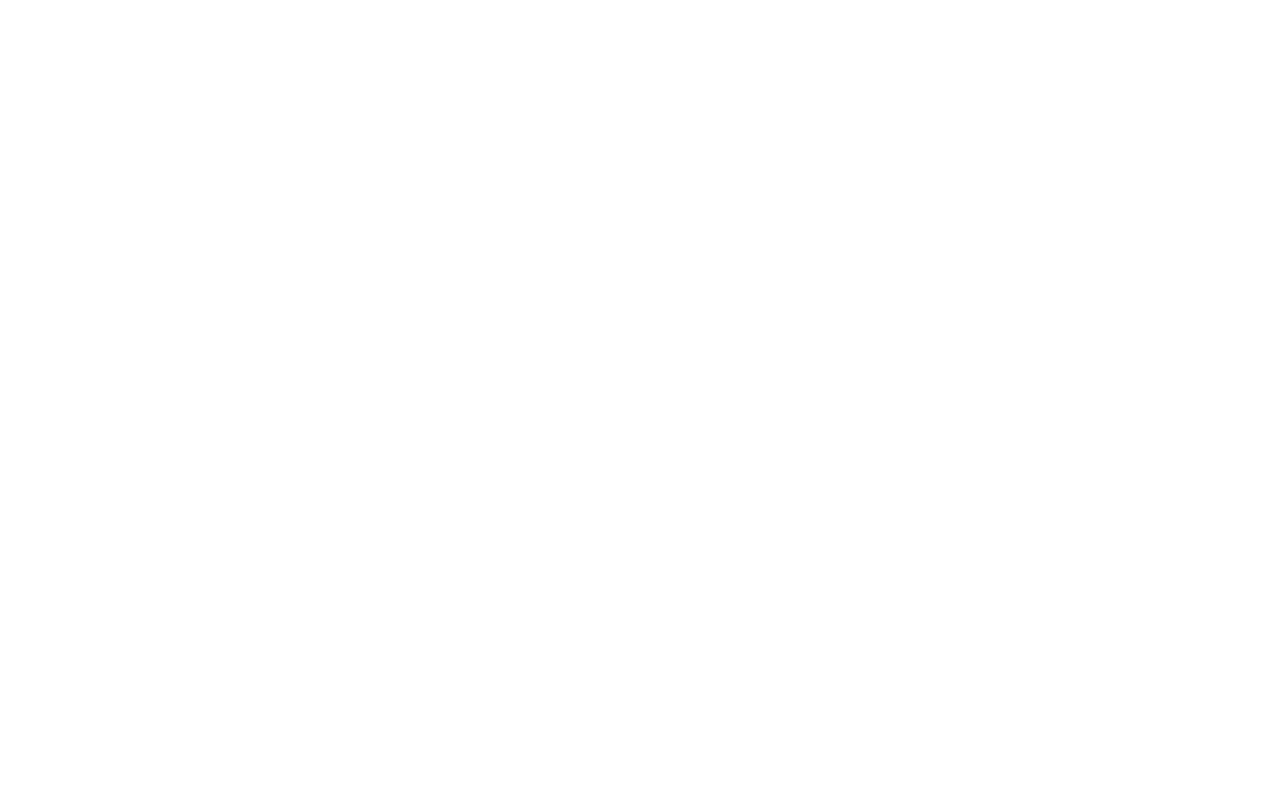
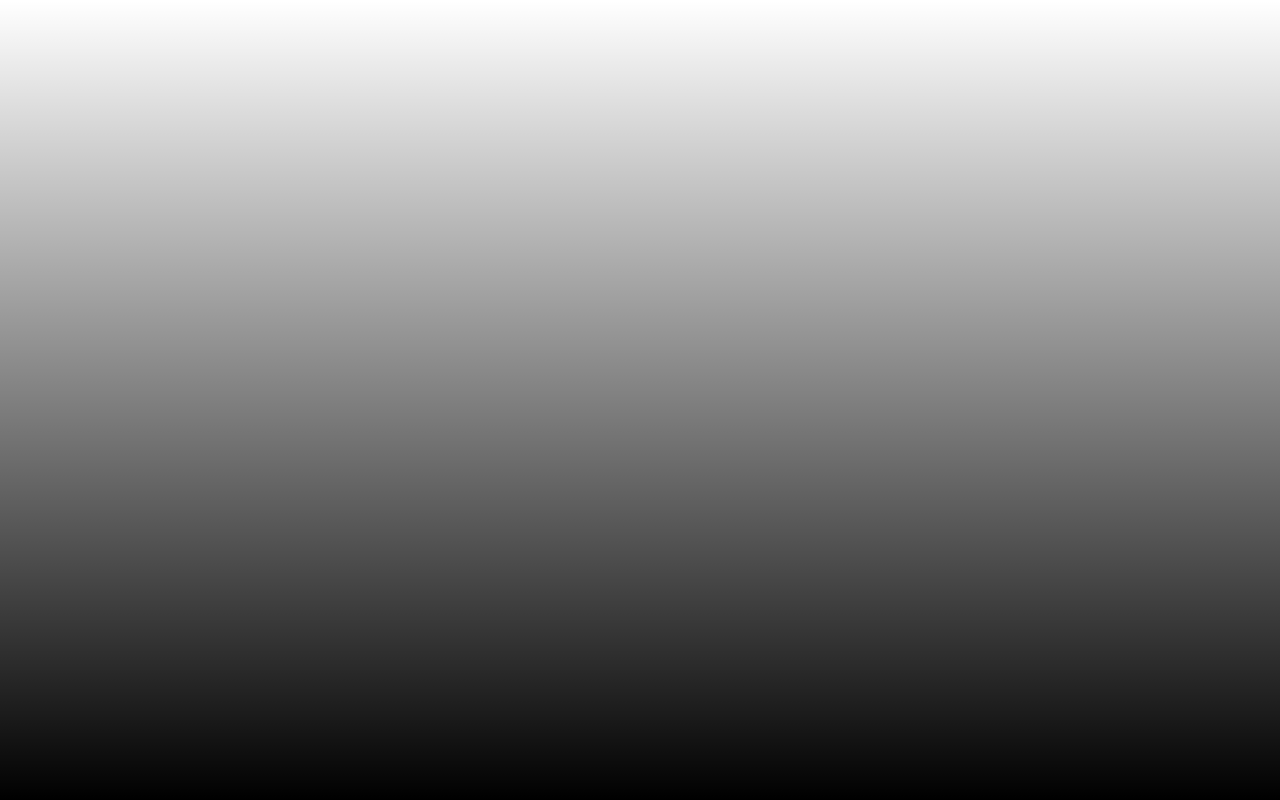
Before and after one commit to puakehaulani/portfolio-react, a React (Create React App) app: page / in a window 1280 px wide. Built offline with nearby package versions, Linux system fonts and the light colour scheme.

Commit message:
brought over some styling from earlier project to get footer to stick, background gradient

```diff
--- a/src/index.css
+++ b/src/index.css
@@ -1,13 +1,44 @@
 body {
   margin: 0;
-  font-family: -apple-system, BlinkMacSystemFont, 'Segoe UI', 'Roboto', 'Oxygen',
-    'Ubuntu', 'Cantarell', 'Fira Sans', 'Droid Sans', 'Helvetica Neue',
+  font-family: -apple-system, BlinkMacSystemFont, "Segoe UI", "Roboto", "Oxygen",
+    "Ubuntu", "Cantarell", "Fira Sans", "Droid Sans", "Helvetica Neue",
     sans-serif;
   -webkit-font-smoothing: antialiased;
   -moz-osx-font-smoothing: grayscale;
 }
 
 code {
-  font-family: source-code-pro, Menlo, Monaco, Consolas, 'Courier New',
+  font-family: source-code-pro, Menlo, Monaco, Consolas, "Courier New",
     monospace;
 }
+
+html {
+  height: 100%;
+}
+
+body {
+  min-height: 100%;
+  padding-bottom: 30px;
+  position: relative;
+  background-image: linear-gradient(to bottom, transparent, black);
+  /* url("../images/background.jpg"); */
+  /* Photo by Brennan Burling on Unsplash */
+  background-repeat: no-repeat;
+  background-attachment: fixed;
+  font-family: "Forum", cursive;
+  color: white;
+}
+
+.container {
+  margin-top: 10px;
+  margin-bottom: 50px;
+}
+
+footer {
+  clear: both;
+  position: absolute;
+  bottom: 0;
+  left: 0;
+  width: 100%;
+  background-color: black;
+}
```
